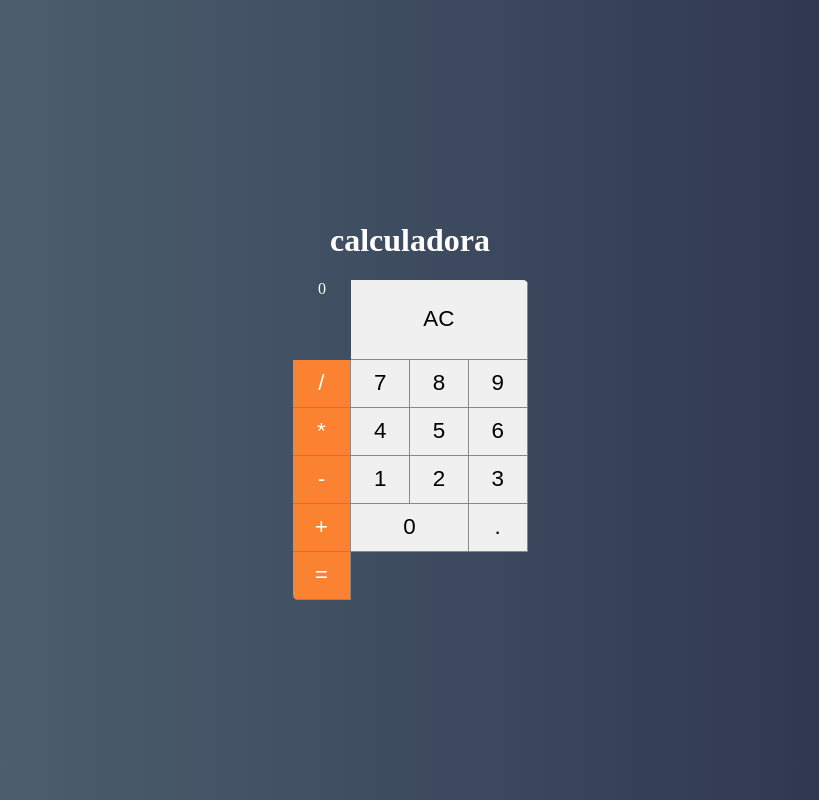
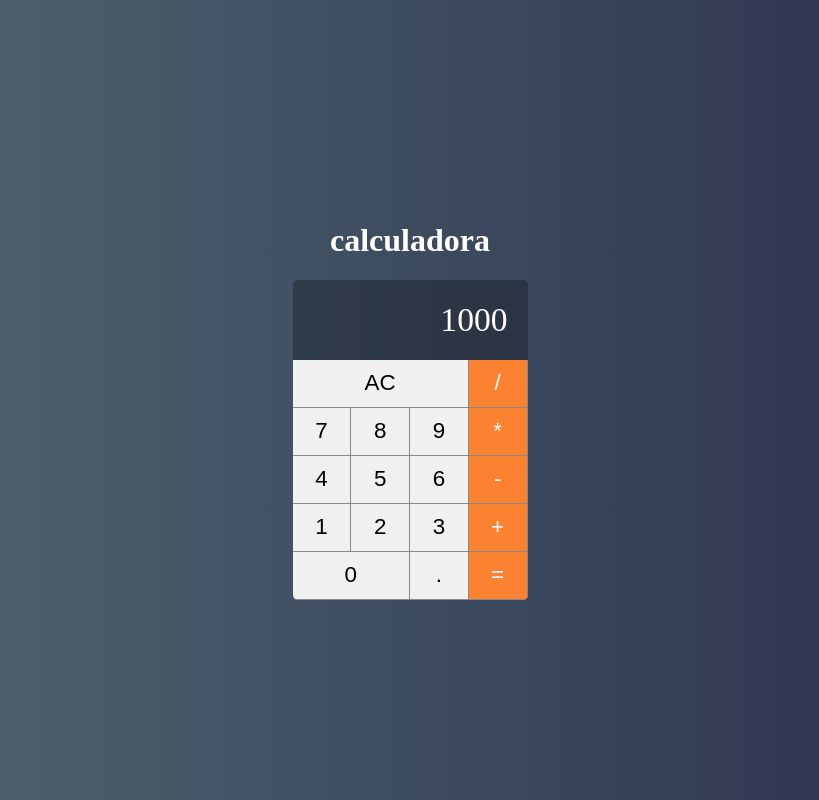
Before and after one commit to Vini03-Alcantra/CalculadoraVue, a Vue app: page / in a window 1280 px wide. Shown: the whole page, without its empty margins (230-1049 px from the left). Built offline with nearby package versions, Linux system fonts and the light colour scheme.

Commit message:
ajustando display da calculadora

```diff
--- a/src/components/Display.vue
+++ b/src/components/Display.vue
@@ -1,14 +1,26 @@
 <template>
-    <div class="display">0</div>
+    <div class="display">
+        {{value}}
+    </div>
 </template>
 
 <script>
 
 export default {
-
+    props: ['value']
 }
 </script>
 
 <style>
+    .display{
+        grid-column: span 4;
+        background-color: #0004;
 
+        display: flex;
+        justify-content: flex-end;
+        align-items: center;
+        padding: 20px;
+        font-size: 2.1em;
+        overflow: hidden;
+    }
 </style>
--- a/src/main/Calculator.vue
+++ b/src/main/Calculator.vue
@@ -1,6 +1,6 @@
 <template>
     <div class="calculator">
-        <Display />
+        <Display value="1000"/>
         <Button label="AC" triple/>
         <Button label="/" operation/>
         <Button label="7"/>
```
